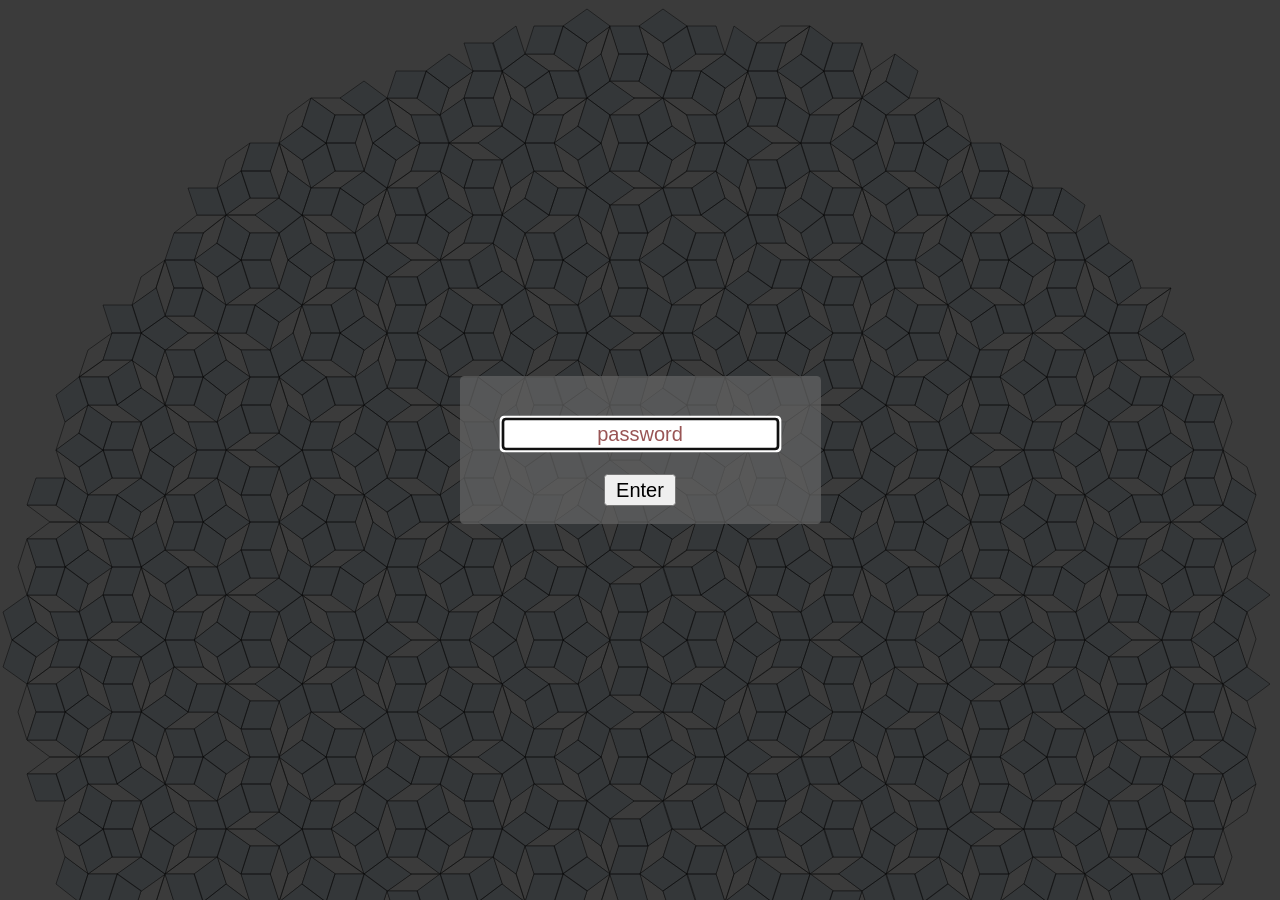
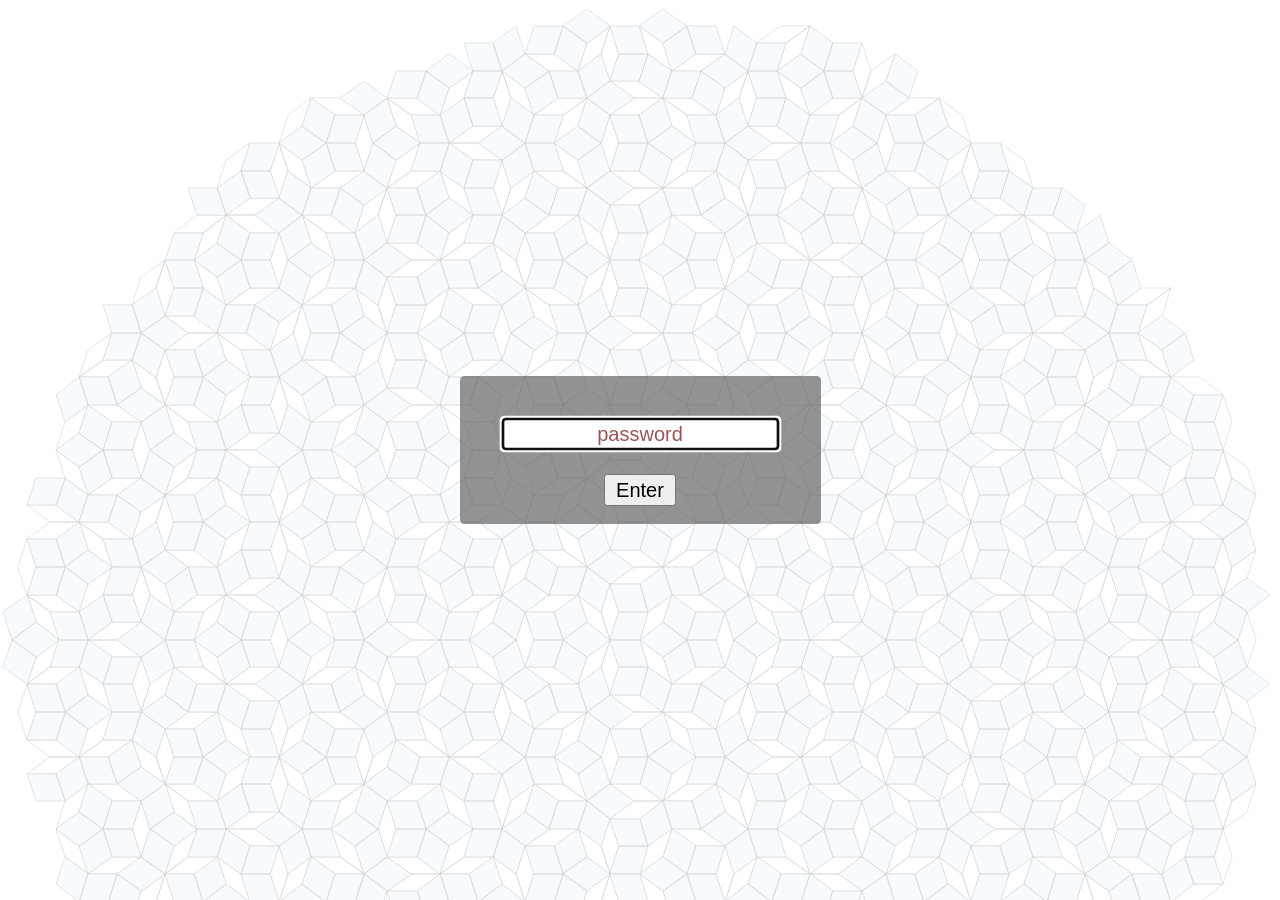
Before and after one commit to tmatsuzawa/tmatsuzawa.github.io, a Jekyll site: the page chofse/chofse.html, which Jekyll copies as it is, in a window 1280 px wide. Built offline with Jekyll 4.4.1, drawn with Linux system fonts in a browser that asks for light colours; a script that is not in the unit is left out.

Commit message:
changed password page bkg color

```diff
--- a/chofse/chofse.html
+++ b/chofse/chofse.html
@@ -28,7 +28,7 @@
 	left: 0;
 	width: 100%;
 	height: 100%;
-	background: rgba(10, 10, 10, 0.8);
+	background: rgba(255, 255, 255, 0.8);
 	text-align: center;
 	margin: auto;
 
```
